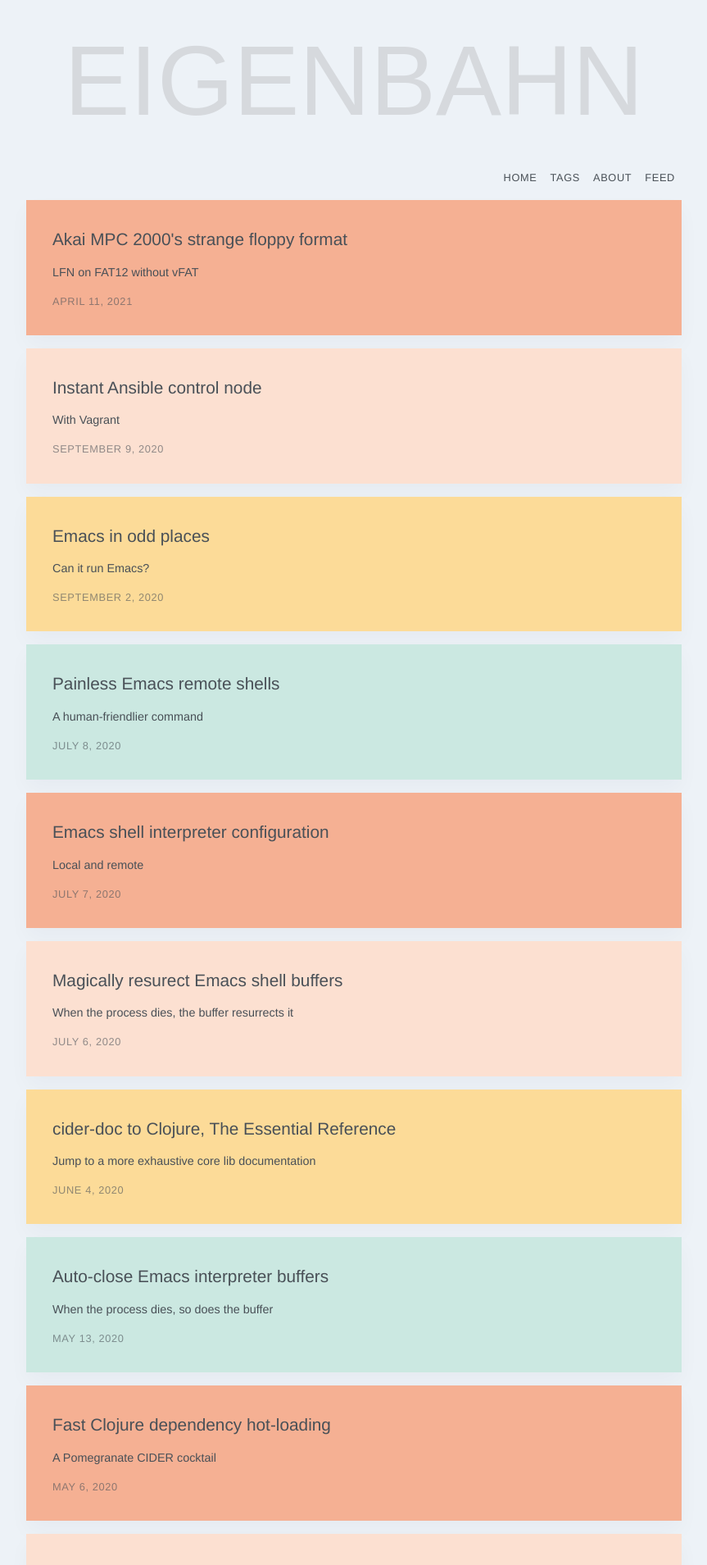
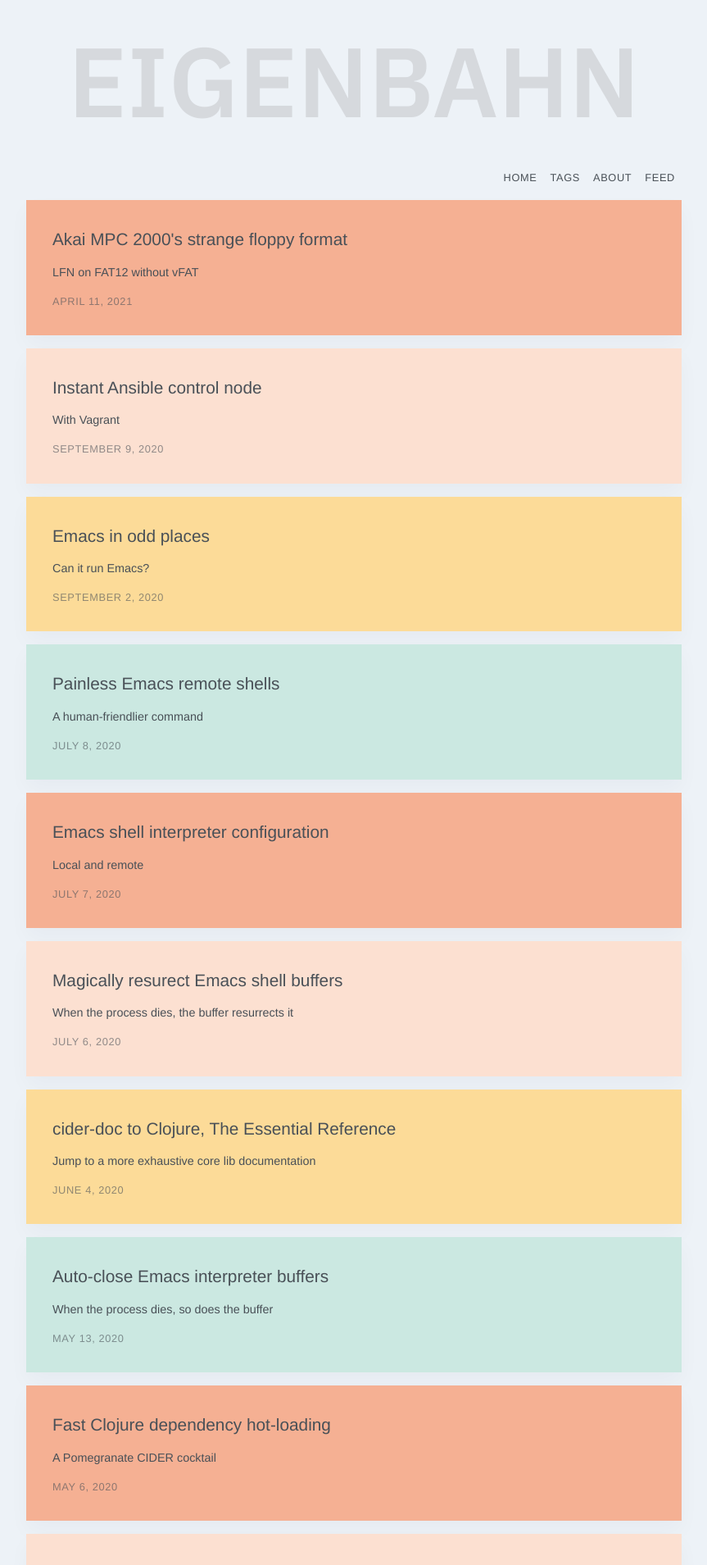
Before and after one commit to p3r7/blog, a Jekyll site: the page built from index.html, in a window 1280 px wide. Shown: the top 1909 px of the page at 82% size, without its empty margins (208-1071 px from the left). Built offline with Jekyll 4.4.1, drawn with Linux system fonts in a browser that asks for light colours; some web fonts are replaced.

Commit message:
More abstraction through CSS vars, IBM plex for title

```diff
--- a/_sass/_layout.scss
+++ b/_sass/_layout.scss
@@ -1,28 +1,72 @@
+
+@import url('https://fonts.googleapis.com/css2?family=IBM+Plex+Sans:ital,wght@0,600;1,500&display=swap');
 
 :root {
+    // --------------------------------------------------------------------
+    // COLOR DEFS
+
+    // various colors
+    --col-eigengrau: #16161d;
+    --col-china-ink: #495057;
+
+    --col-teal-l: #edf2f7;
+    --col-teal-m: #d6d9dd;
+
     // colorie
-    // --card-col-1: #fac14e;
-    // --card-col-2: #fbcfb9;
-    // --card-col-3: #ef7d4d;
-    // --card-col-4: #96d0c3;
+    --col-colorie-1: #fac14e;
+    --col-colorie-2: #fbcfb9;
+    --col-colorie-3: #ef7d4d;
+    --col-colorie-4: #96d0c3;
 
     // toned-down
-    --card-col-1: #fcdb98;
-    --card-col-2: #fce0d1;
-    --card-col-3: #f5b093;
-    --card-col-4: #cbe8e1;
+    --col-colorie-l-1: #fcdb98;
+    --col-colorie-l-2: #fce0d1;
+    --col-colorie-l-3: #f5b093;
+    --col-colorie-l-4: #cbe8e1;
 
     // grayscale
-    // --card-col-1: #c5c5c5;
-    // --card-col-2: #dadada;
-    // --card-col-3: #9a9a9a;
-    // --card-col-4: #bdbdbd;
+    --col-grayscale-1: #c5c5c5;
+    --col-grayscale-2: #dadada;
+    --col-grayscale-3: #9a9a9a;
+    --col-grayscale-4: #bdbdbd;
 
-    // grayscale 2
-    // --card-col-1: #d0c4ad;
-    // --card-col-2: #e1d8d3;
-    // --card-col-3: #ab948b;
-    // --card-col-4: #b5c1be;
+    // autumn
+    --col-autumn-1: #d0c4ad;
+    --col-autumn-2: #e1d8d3;
+    // --col-autumn-3: #ab948b;
+    --col-autumn-3: #b6a29a;
+    --col-autumn-4: #b5c1be;
+
+
+    // --------------------------------------------------------------------
+    // COLOR THEME
+
+    // light
+    --background-col: var(--col-teal-l);
+    --text-col: var(--col-china-ink);
+    --site-title-col: var(--col-teal-m);
+
+    // dark
+    // --background-col: var(--col-eigengrau);
+    // --text-col: var(--col-china-ink);
+    // --site-title-col: var(--col-china-ink);
+
+
+    // --card-col-1: var(--col-autumn-1);
+    // --card-col-2: var(--col-autumn-2);
+    // --card-col-3: var(--col-autumn-3);
+    // --card-col-4: var(--col-autumn-4);
+    --card-col-1: var(--col-colorie-l-1);
+    --card-col-2: var(--col-colorie-l-2);
+    --card-col-3: var(--col-colorie-l-3);
+    --card-col-4: var(--col-colorie-l-4);
+
+
+    // --------------------------------------------------------------------
+    // FONT
+
+    // --site-title-ff: Arial, Helvetica, sans-serif;
+    --site-title-ff: 'IBM Plex Sans', sans-serif;
 }
 
 html {
@@ -34,8 +78,8 @@ html {
     box-sizing: inherit;
 }
 body {
-    background-color: #edf2f7;
-    color: #495057;
+    background-color: var(--background-col);
+    color: var(--text-col);
 }
 
 header, main {
@@ -51,20 +95,19 @@ header.on-landing-page, main.on-landing-page {
     }
 }
 
-
 .site-title-container {
     width: 100%;
     text-align: center;
 }
 
 a.site-title {
-    font-family: Arial, Helvetica, sans-serif;
+    font-family: var(--site-title-ff);
     font-size: 120px;
     text-decoration: none;
-    color: #d6d9dd;
+    color: var(--site-title-col);
 }
 a.site-title:hover {
-    color: #d6d9dd;
+    color: var(--site-title-col);
 }
 @media (max-width: 700px) {
     a.site-title {
```
